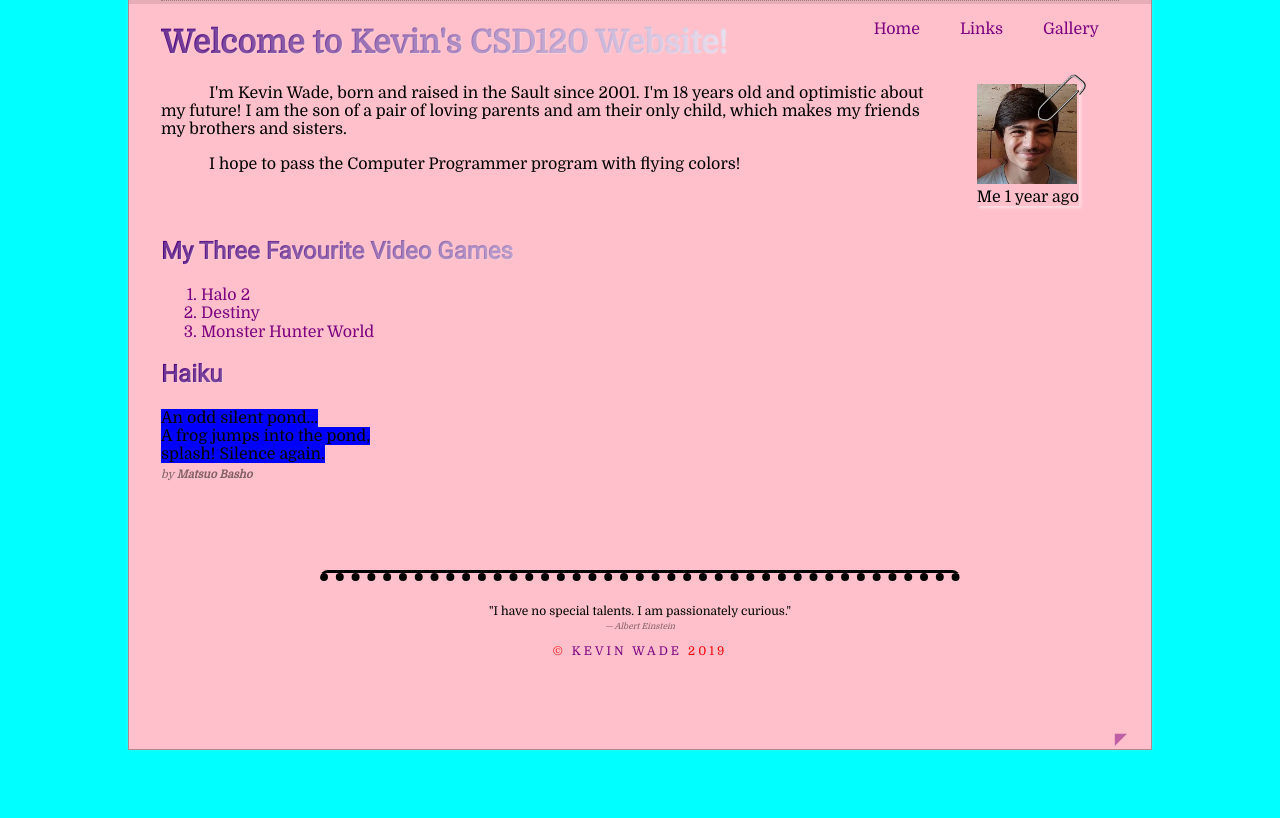
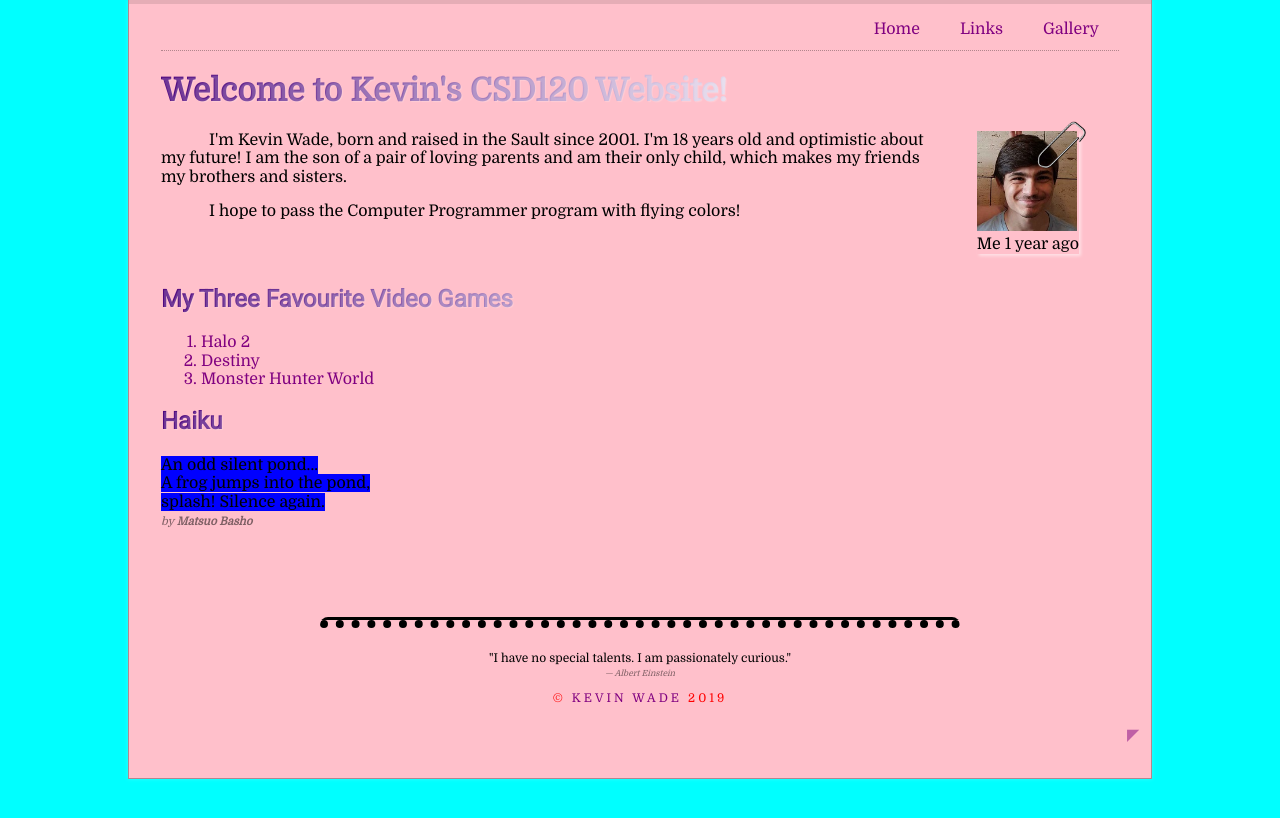
Before and after one commit to KevWade2501/csd120.19f, a plain HTML site: page index.html in a window 1280 px wide. Drawn offline with Linux system fonts and the light colour scheme; files that its build step writes are made by us from their sources.

Commit message:
comments

```diff
--- a/styles/main.css
+++ b/styles/main.css
@@ -6,7 +6,9 @@ body {
     margin-left: auto;
     margin-right: auto;
     max-width: 1024px;
-    box-sizing: border-box
+}
+* {
+    box-sizing: border-box;
 }
 h1 {
     color: rgba(255,255,255,0.0);
@@ -73,6 +75,8 @@ header nav ul {
     margin: 0;
     padding: 0;
     float: right;
+}
+header nav {
     overflow: auto;
 }
 
@@ -159,6 +163,9 @@ footer hr {
     text-align: right;
     margin-right: -0.5em;
     opacity: 0.5;
+}
+.back-to-top a {
+    position: fixed;
     bottom: 3.5em;
 }
 
```
